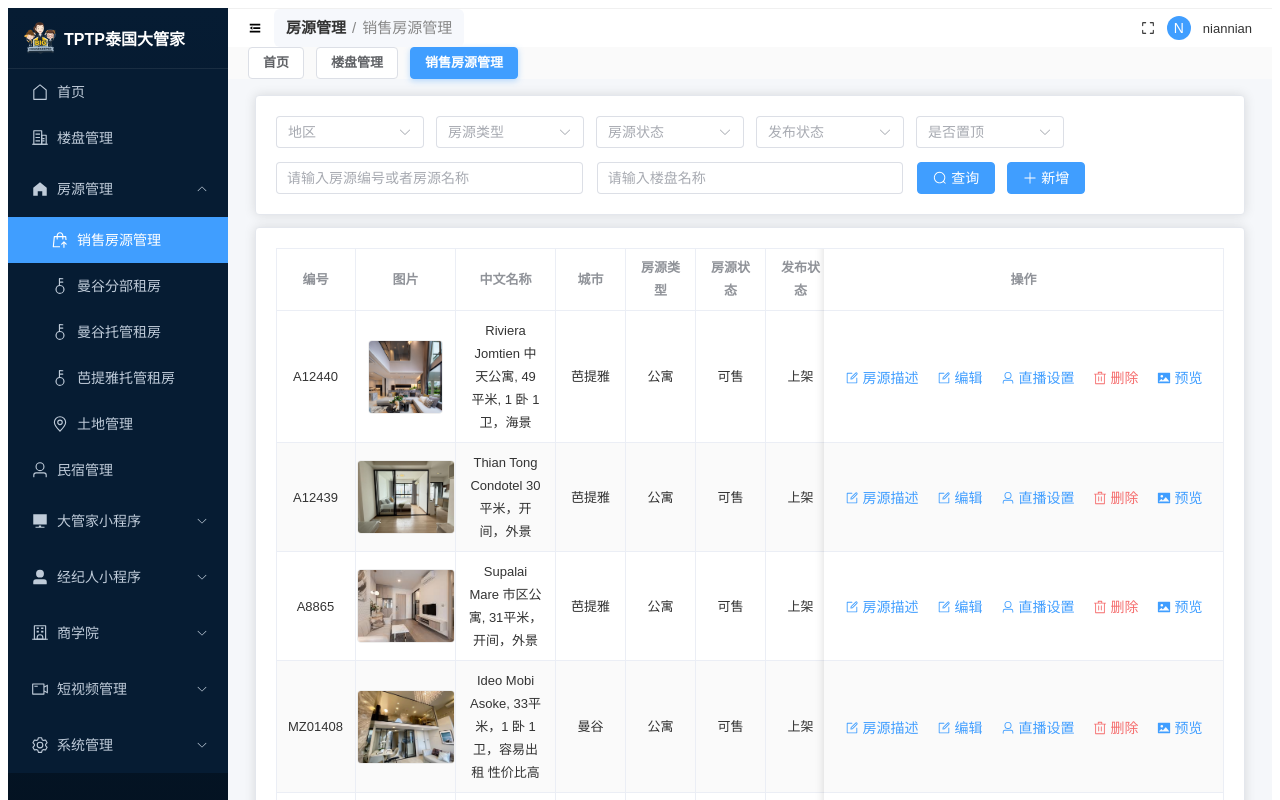
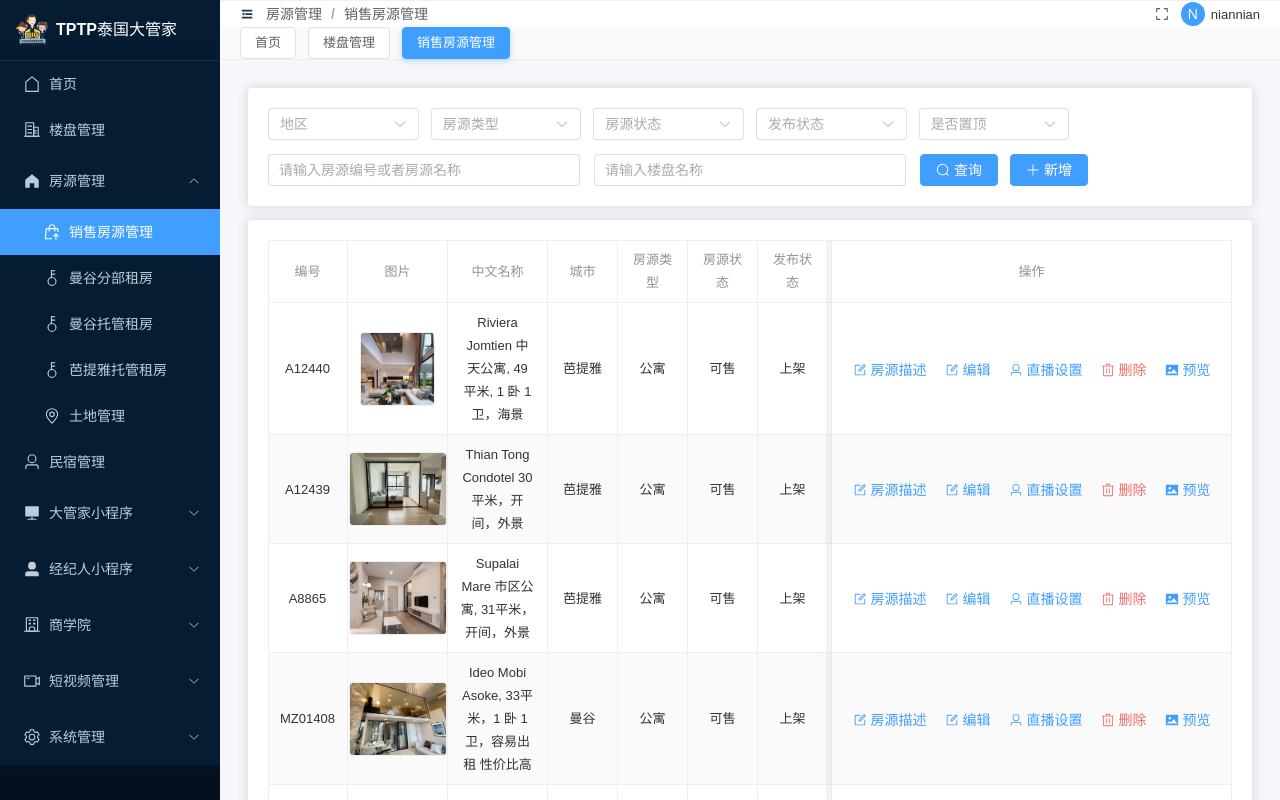
Before and after one commit to mimisusunee-eng/webtest, a Vue app: page /sale in a window 1280 px wide. Shown: the top 800 px of the page. Built offline with nearby package versions, Linux system fonts and the light colour scheme; sample sign-in values are in the browser's storage.

Commit message:
fix 1236

```diff
--- /dev/null
+++ b/src/components/Breadcrumb.vue
@@ -0,0 +1,21 @@
+<template>
+  <el-breadcrumb separator="/">
+    <el-breadcrumb-item
+      v-for="(item, index) in breadcrumbList"
+      :key="index"
+    >
+      {{ item.meta.title }}
+    </el-breadcrumb-item>
+  </el-breadcrumb>
+</template>
+
+<script setup>
+import { computed } from 'vue'
+import { useRoute } from 'vue-router'
+
+const route = useRoute()
+
+const breadcrumbList = computed(() => {
+  return route.matched.filter(r => r.meta && r.meta.title)
+})
+</script>
--- a/src/layout/Layout.vue
+++ b/src/layout/Layout.vue
@@ -1,6 +1,5 @@
 <template>
   <el-container class="layout">
-    <!-- SIDEBAR -->
     <el-aside width="220px" class="sidebar">
       <div class="logo">
         <img src="@/assets/logo.png" />
@@ -104,18 +103,29 @@
         <div class="top-bar">
           <div class="left">
             <el-icon class="collapse"><Fold /></el-icon>
-            <span class="breadcrumb">
-              <span class="main-title">房源管理</span>
-              <span class="separator"> / </span>
-              <span class="sub-title">销售房源管理</span>
-            </span>
+            <Breadcrumb />
           </div>
+
 
         <div class="right">
           <el-icon><FullScreen /></el-icon>
-          <el-avatar size="small" class="avatar">N</el-avatar>
-          <span class="username">niannian</span>
-        </div>
+
+          <el-dropdown>
+            <span class="user-box">
+              <el-avatar size="small" class="avatar">N</el-avatar>
+              <span class="username">niannian</span>
+            </span>
+
+        <template #dropdown>
+          <el-dropdown-menu>
+            <el-dropdown-item @click="handleLogout">
+             退出登录
+          </el-dropdown-item>
+        </el-dropdown-menu>
+       </template>
+      </el-dropdown>
+     </div>
+
        </div>
 
         <div class="tab-bar">
@@ -151,14 +161,32 @@ import {
   Fold,
   FullScreen
 } from '@element-plus/icons-vue'
+
+import { useRouter } from 'vue-router'
+import Breadcrumb from '@/components/Breadcrumb.vue'
+
+
+const router = useRouter()
+
+const handleLogout = () => {
+  localStorage.removeItem('token')
+  router.push('/login')
+}
+
 </script>
 
 <style scoped>
 .layout {
   height: 100vh;
+  overflow: hidden;
   font-family: 'Comfortaa', sans-serif;
   font-size: 14px;
+}
+
+.layout > .el-container {
   display: flex;
+  flex-direction: column;
+  height: 100%;
 }
 
 .sidebar {
@@ -199,12 +227,12 @@ import {
 .header {
   padding: 0;
   display: flex;
+  flex-shrink: 0;
   flex-direction: column;
   background: #fff;
   border-bottom: 1px solid #ebeef5;
   box-shadow: none;
 }
-
 
 .top-bar {
   height: 64px;
@@ -312,7 +340,8 @@ import {
 .main {
   background: #f5f7fa;
   padding: 15px;
-  overflow: auto;
+  flex: 1;
+  overflow-y: auto;
 }
 
 :deep(.btn-add) {
@@ -336,5 +365,12 @@ import {
   height: 100%;
 }
 
+.user-box {
+  display: flex;
+  align-items: center;
+  gap: 6px;
+  cursor: pointer;
+}
+
 
 </style>
--- a/src/main.js
+++ b/src/main.js
@@ -3,6 +3,8 @@ import App from './App.vue'
 import ElementPlus from 'element-plus'
 import 'element-plus/dist/index.css'
 import router from './router'
+import './style.css'
+
 
 createApp(App)
   .use(ElementPlus)
--- a/src/router/index.js
+++ b/src/router/index.js
@@ -6,16 +6,23 @@ import Sale from '../views/sale.vue'
 const routes = [
   {
     path: '/login',
-    component: Login
+    component: Login,
+    meta: { title: 'เข้าสู่ระบบ' }
   },
+
   {
     path: '/',
     component: Layout,
     redirect: '/sale',
+    meta: { title: '房源管理' },
     children: [
       {
         path: 'sale',
-        component: Sale
+        component: Sale,
+        meta: {
+          title: '销售房源管理',
+          icon: 'Sell'
+        }
       }
     ]
   }
@@ -26,4 +33,14 @@ const router = createRouter({
   routes
 })
 
+router.beforeEach((to, from, next) => {
+  const token = localStorage.getItem('token')
+
+  if (!token && to.path !== '/login') {
+    next('/login')
+  } else {
+    next()
+  }
+})
+
 export default router
--- a/src/style.css
+++ b/src/style.css
@@ -23,11 +23,15 @@ a:hover {
 }
 
 body {
+  overflow: hidden;
+}
+
+html, body {
+  width: 100%;
+  height: 100%;
   margin: 0;
-  display: flex;
-  place-items: center;
-  min-width: 320px;
-  min-height: 100vh;
+  padding: 0;
+  overflow: hidden;
 }
 
 h1 {
@@ -59,10 +63,11 @@ button:focus-visible {
 }
 
 #app {
-  max-width: 1280px;
-  margin: 0 auto;
-  padding: 2rem;
-  text-align: center;
+  width: 100%;
+  height: 100%;
+  margin: 0;
+  padding: 0;
+  max-width: none;
 }
 
 @media (prefers-color-scheme: light) {
--- a/src/views/Login.vue
+++ b/src/views/Login.vue
@@ -133,6 +133,8 @@ function login() {
     form.code = ''
     return
   }
+
+  localStorage.setItem('token', 'mock-token')
 
   ElMessage.success('登录成功')
   router.push('/sale')
--- a/src/views/sale.vue
+++ b/src/views/sale.vue
@@ -224,7 +224,8 @@ const getList = () => {
       top: false,
       updater:'Wem',
       time:'2026-02-02 12:08:08'
-    }
+    },
+
 
   ]
 }
```
Also changed, not shown: 1 other file (tests, documents, lock files or other folders).
